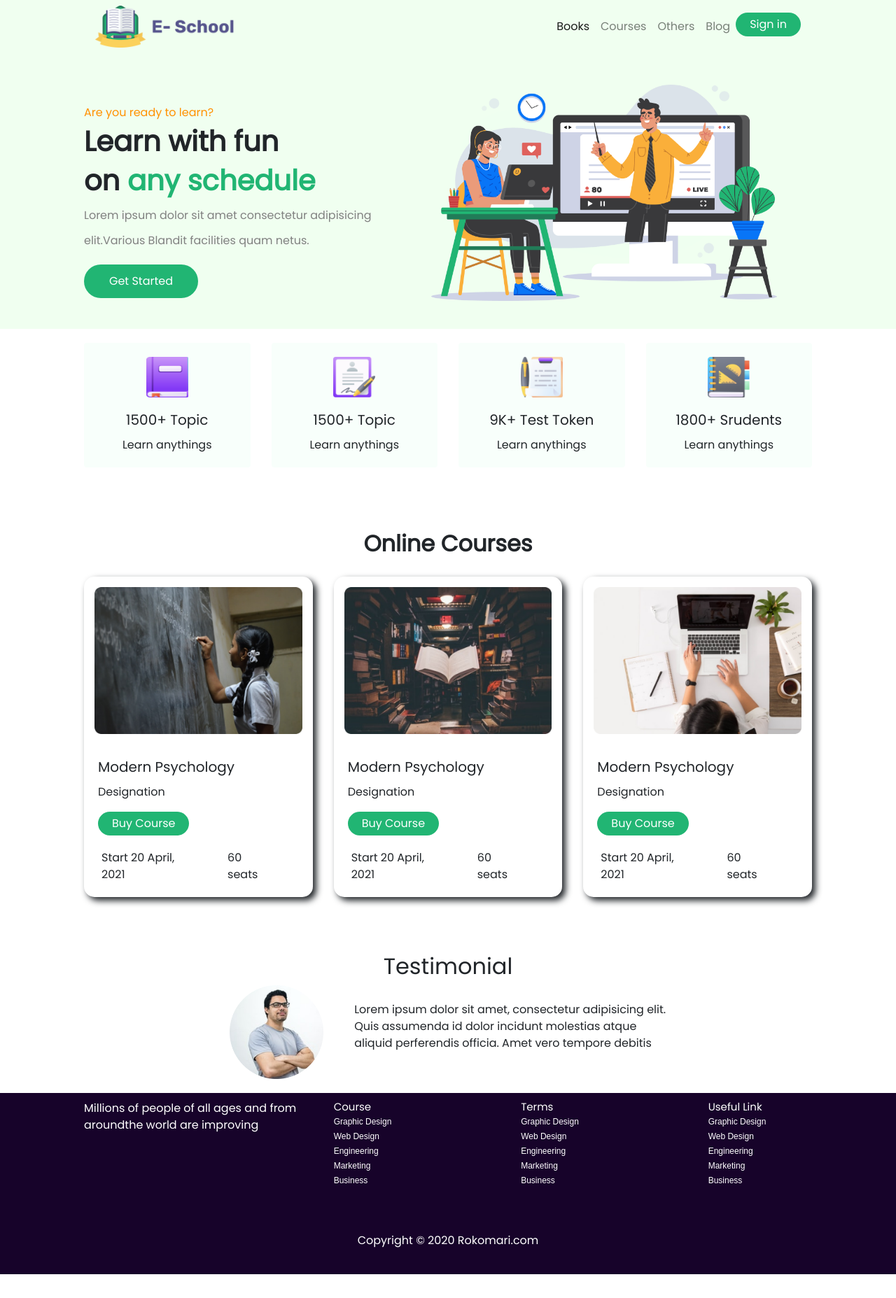
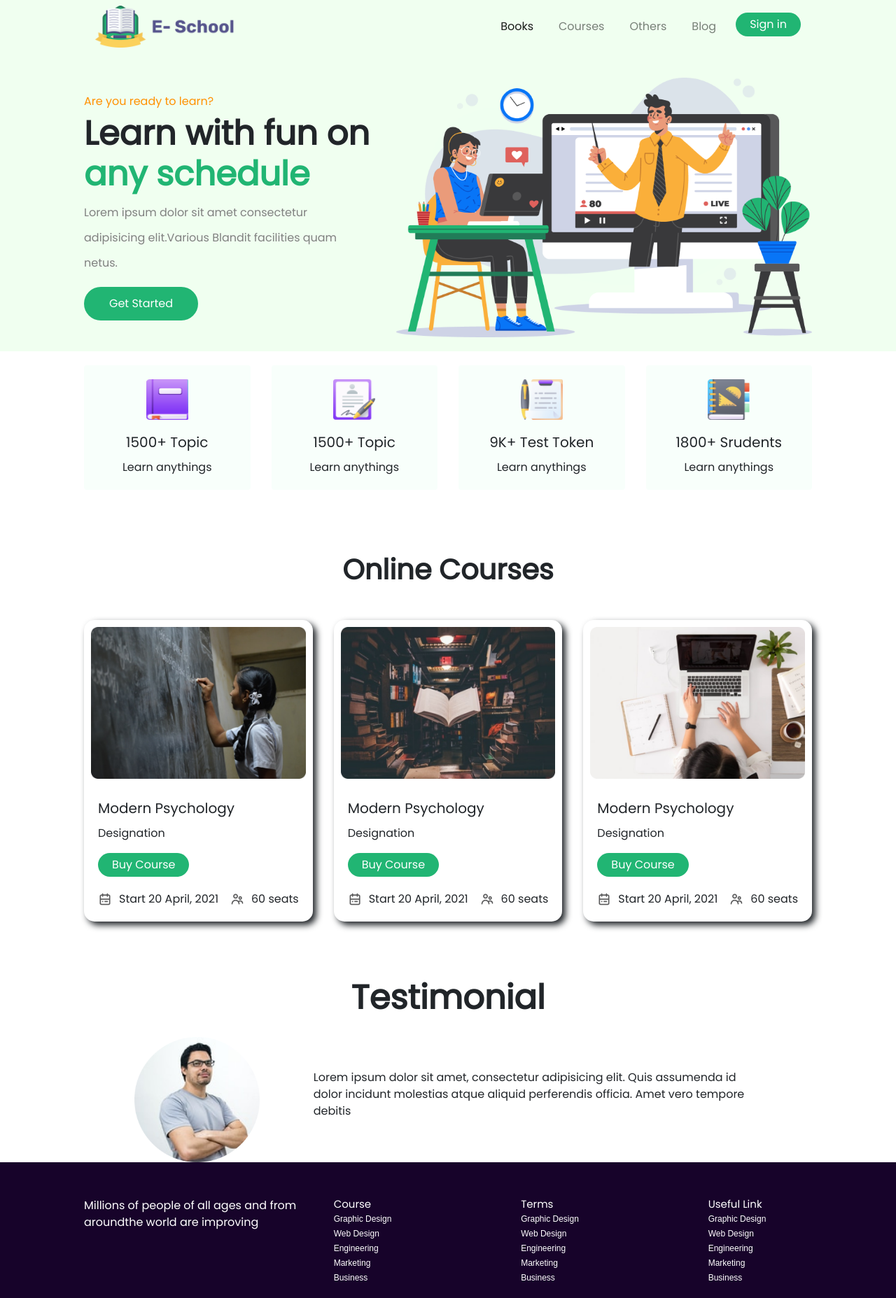
Before and after one commit to sayeedreza99/e-school-resources, a plain HTML site: page index.html in a window 1280 px wide. Shown: the part 15-1870 px from the top of the page at 70% size. Before the commit the page ends 1836 px from the top, so only its background shows below. Drawn offline with nearby package versions, Linux system fonts and the light colour scheme.

Commit message:
e-school assignment done

```diff
--- a/index.html
+++ b/index.html
@@ -15,7 +15,7 @@
 </head>
 
 <body>
-    <section class="header-section bg-color">
+    <section class="bg-color">
         <div class="container">
             <nav class="navbar navbar-expand-lg navbar-light">
                 <a class="navbar-brand" href="#">
@@ -25,7 +25,7 @@
                     aria-controls="navbarNav" aria-expanded="false" aria-label="Toggle navigation">
                     <span class="navbar-toggler-icon"></span>
                 </button>
-                <div class="collapse navbar-collapse d-flex justify-content-end" id="navbarNav">
+                <div class="collapse navbar-collapse justify-content-end" id="navbarNav">
                     <ul class="navbar-nav ">
                         <li class="nav-item active">
                             <a class="nav-link" href="#courses">Books <span class="sr-only">(current)</span></a>
@@ -48,24 +48,25 @@
         </div>
     </section>
 
+    <main>
         <section class="banner-section bg-color">
             <div class="container">
-            <div class="row">
-                <div class="col-md-5">
-                    <div class="banner-content">
+                <div class="row d-flex justify-content-between align-items-center">
+                    <div class="col-md-5 banner-content">
+
                         <h6>Are you ready to learn?</h6>
-                        <h1>Learn with fun</h1>
-                        <h1>on <span class="banner-txt-spn-color">any schedule</span></h1>
+                        <h1>Learn with fun
+                            on <span class="banner-txt-spn-color">any schedule</span></h1>
                         <p>Lorem ipsum dolor sit amet consectetur adipisicing elit.Various Blandit facilities quam
                             netus.
                         </p>
-                        <button class="button-bg">Get Started</button>
+                        <button class="button-banner">Get Started</button>
+
                     </div>
-                </div>
-                <div class="col-md-7">
-                    <div class="banner-img">
-                        <img class="container" src="Photos/Illustration.png" alt="">
-                    </div>
+                    <div class="col-md-7 banner-img">
+
+                        <img class="img-fluid" src="Photos/Illustration.png" alt="">
+
                     </div>
                 </div>
             </div>
@@ -122,7 +123,7 @@
 
         <section class="online-courses container-padding" id="courses">
             <div class="container">
-            <div class="online-course-section-header text-center">
+                <div class="section-header text-center">
                     <h2>Online Courses</h2>
                 </div>
 
@@ -192,11 +193,12 @@
 
         <section class="testimonial-section">
             <div class="container">
-            <div class="section-header text-center">
+                <div class="section-header d-flex justify-content-center">
                     <h2>Testimonial</h2>
                 </div>
-            <div class="testimonial-content d-flex d-flex justify-content-between align-items-center">
-                <div>
+            </div>
+            <div class="testimonial-content">
+                <div class="testimonial-img">
                     <img src="Photos/Man.png" class="img-fluid" alt="">
                 </div>
                 <div class="testimonial-text">
@@ -207,8 +209,9 @@
             </div>
         </section>
 
+    </main>
 
-    <footer class="footer-padding">
+    <footer>
         <div class="container">
             <div class="row">
                 <div class="col-md-4">
@@ -245,8 +248,8 @@
                     </ul>
                 </div>
             </div>
-            <div class="footer-bottom">
-                <p class="pt-5 text-center">Copyright © 2020 Rokomari.com</p>
+            <div class="bottom">
+                <p>Copyright © 2020 Rokomari.com</p>
             </div>
         </div>
     </footer>
--- a/style.css
+++ b/style.css
@@ -1,28 +1,37 @@
 body{
     font-family: 'Poppins', sans-serif;
 }
+
 .container{
 padding: 10px 50px 20px 50px;
 }
+
 .container-padding{
     padding-bottom: 50px;
     padding-top: 10px;
+}
 
-}
 .nav-icon{
     width: 200px;
     height: 60px;
 }
-.button-bg{
+
+.nav-item{
+    padding-left: 20px;
+}
+
+.button-banner{
 background: #21B573;
 border-radius: 33px;
 color: white;
 padding: 12px 36px;
 border: none;
 }
+
 .bg-color{
     background: #F0FFF0;
 }
+
 .button-sign{
 background: #21B573;
 border-radius: 33px;
@@ -33,30 +42,37 @@ width: 104px;
 height: 43px;
 text-align: center;
 }
-
 .btn-primary{
 border-radius: 33px;
 padding: 5px 20px;
 background: #21B573;
 border: none;
 }
+.btn-primary:hover, .btn-primary:focus {
+    background-color: #34b67b;
+    border-color: none;
+    box-shadow: none;
+}
 
 .banner-txt-spn-color{
 color: #21B573;
 }
-.banner-content{
-    padding-top: 40px;
+.banner-section h1{
+    /* font-weight: 700; */
+    font-family: Poppins;
+    font-size: 48px;
+    font-style: normal;
+    font-weight: bold;
 }
-.banner-content h1{
-    font-weight: 700;
-}
-.banner-content h6{
+.banner-section h6{
     color: rgb(255, 145, 0);
 }
-.banner-content p{
+.banner-section p{
     color:grey;
     line-height: 36px;
+    max-width: 403px;
 }
+
 .under-banner-section img.card-img-top{
     max-width: 60px;
     margin: 0 auto;
@@ -74,37 +90,37 @@ color: #21B573;
     box-shadow: 5px 5px 15px;
     background: white;
 }
-.online-course-section-header h2{
-    font-weight: 900;
-    padding-bottom: 20px;
+
+.online-courses .section-header h2{
+    font-family: Poppins;
+    font-weight: bold;
+    font-size: 40px;
+    font-style: normal;
+    font-weight: bold;
+    padding-bottom: 40px;
 }
 .online-courses .card{
 border:none;
 border-radius: 15px;
 box-shadow: 5px 5px 10px;
 }
-.online-courses img{
-    padding:15px
+.online-courses .card-img-top{
+    padding: 10px;
 }
 
 .icon-img{
     width: 20px;
     height: 20px;
 }
-
 .icon-left p {
     margin-bottom: 0;
     padding-left: 10px;
 }
-
 .card-icon {
-    position: relative;
-    right: 35px;
     display: flex;
     justify-content: space-between;
     align-items: center;
     margin-top: 20px;
-
 }
 .icon-left {
     display: flex;
@@ -112,16 +128,22 @@ box-shadow: 5px 5px 10px;
     align-items: center;
 }
 
-
-.testimonial-content {
+.testimonial-content{
     display: flex;
-    width: 60%;
+    align-items: center;
+    width: 70%;
     margin: 0 auto;
+    justify-content: space-between;
 }
-
-.testimonial-content img{
-    max-width: 75%;
+.testimonial-img .img-fluid{
+    max-width: 70%;
     height: auto;
+}
+.testimonial-section .section-header h2{
+    font-family: Poppins;
+    font-size: 48px;
+    font-style: normal;
+    font-weight: bold;
 }
 
 
@@ -140,7 +162,6 @@ footer ul li a {
     font-weight: normal;
     font-family: Arial, Helvetica, sans-serif;
 }
-
 footer ul li {
     list-style: none;
 }
@@ -153,3 +174,40 @@ footer li{
     font-size: 15px;
     line-height: 20px;
  }
+footer .container{
+    padding-top: 50px;
+}
+footer .bottom{
+    padding-top: 50px;
+    text-align: center;
+}
+ a:hover {
+    color: inherit;
+    text-decoration: none;
+}
+
+
+
+ @media only screen and (max-width: 768px) {
+.container-padding{
+        padding: 2px 0;
+    }
+.testimonial-content{
+    width: 100%;
+    flex-direction: column;
+}
+.testimonial-img{
+    text-align: center;
+}
+.testimonial-img .img-fluid {
+    max-width: 60%;
+}
+.testimonial-text {
+    text-align: center;
+    padding-top: 10px;
+}
+.banner-img .img-fluid{
+    padding-top: 20px;
+}
+
+}
```
Lines whose indentation alone changed are shown as unchanged.
